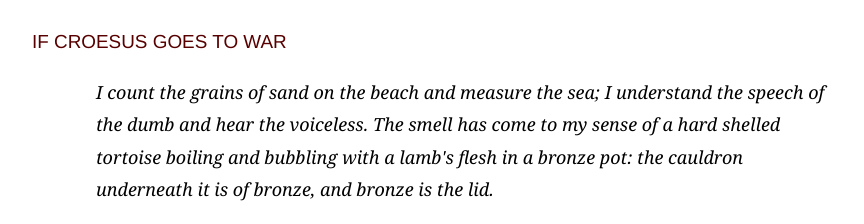
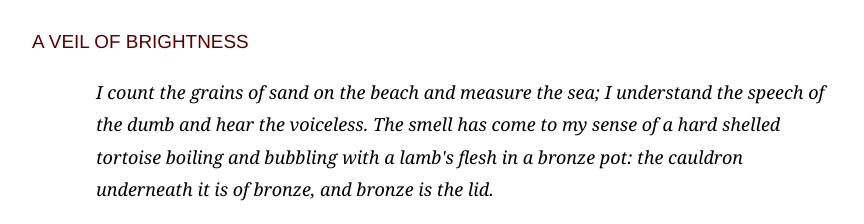
Before and after one commit to pbloem/profane-tmesis, a Jekyll site: the page built from a-veil-of-brightness.md, in a window 1280 px wide and 900 px high. Shown: the top 224 px of the window, without its empty margins (208-1072 px from the left). Built offline with Jekyll 4.4.1, drawn with Linux system fonts in a browser that asks for light colours; our own code applies the rules of GitHub Pages for plain Markdown files.

Commit message:
Update and rename if-croesus-goes-to-war.md to a-veil-of-brightness.md

```diff
--- a/if-croesus-goes-to-war.md
+++ b/a-veil-of-brightness.md
@@ -1,12 +1,12 @@
 ---
-title: "If Croesus goes to war"
+title: "A veil of brightness"
 
 summary: "I count the grains of sand on the beach and measure the sea; I understand the speech of the dumb and hear the voiceless. The smell has come to my sense of a hard shelled tortoise boiling and bubbling with a lamb's flesh in a bronze pot: the cauldron underneath it is of bronze, and bronze is the lid."
 
 image: "http://profane-tmesis.info/croesus-cover.jpg"
 ---
 
-# If Croesus goes to war
+# A veil of brightness
 
 <aside><em>I count the grains of sand on the beach and measure the sea; I understand the speech of the dumb and hear the voiceless. The smell has come to my sense of a hard shelled tortoise boiling and bubbling with a lamb's flesh in a bronze pot: the cauldron underneath it is of bronze, and bronze is the lid.</em></aside>
 
```
